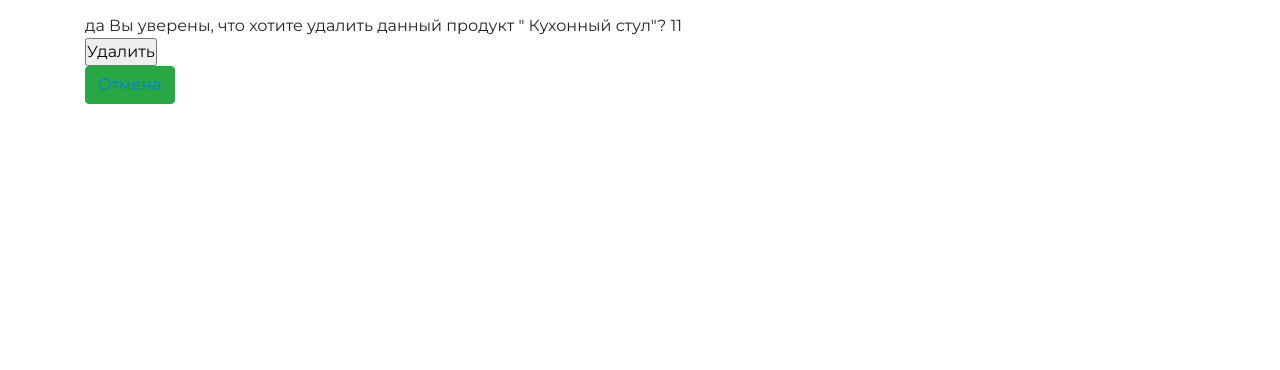
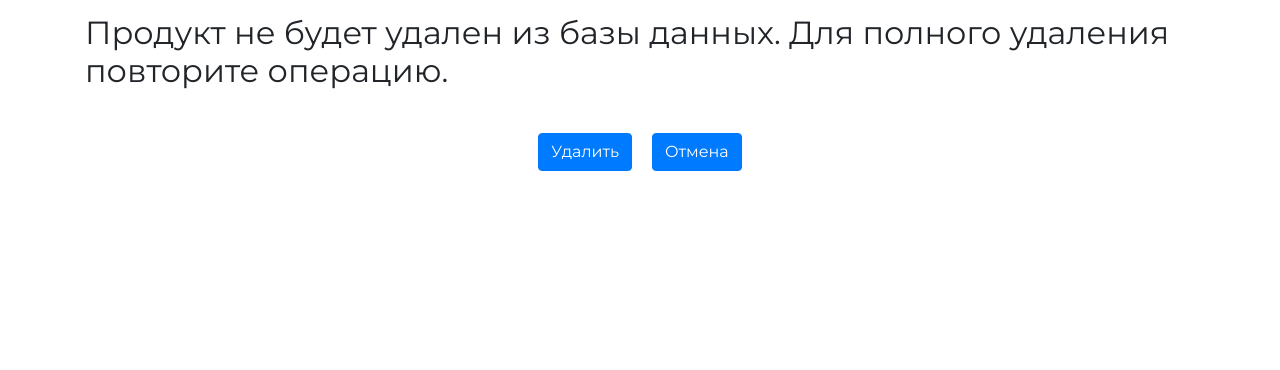
Before and after one commit to PZhirnov/GeekShop2, a Django app: page /admin/products/delete/11/ in a window 1280 px wide. Shown: the part 56-426 px from the top of the page. Run offline with Django 3.2, Linux system fonts and the light colour scheme; a user stored in the database is signed in; data comes from the database, SQL or seed files in the repository; some libraries are stand-ins or nearby versions.

Commit message:
доработал формы

```diff
--- a/geekshop/adminapp/templates/adminapp/product_delete.html
+++ b/geekshop/adminapp/templates/adminapp/product_delete.html
@@ -4,22 +4,19 @@
 
 {% block content %}
     <div class = 'confirmation'>
-        {% if object.is_active %}
-        да
-        {% else %}
-        нет
-        {% endif %}
 
-        Вы уверены, что хотите удалить данный продукт " {{ object.name }}"?
-        {{ object.pk }}
-        <form action="{% url 'admin:product_delete' object.pk %}" method="post">
-            {% csrf_token %}
-            <input class="" type="submit" value="Удалить">
-        </form>
-            <button class="btn btn-success">
-                <a class="" href="{% url 'admin:categories' %}">
-                    Отмена
-                </a>
-            </button>
+        <h2>{{ msg }}</h2>
+        <br>
+        <div class="d-grid gap-2 d-md-flex justify-content-md-center">
+            <form action="{% url 'admin:product_delete' object.pk %}" method="post">
+                {% csrf_token %}
+                <input class="btn btn-primary me-md-2 mstyle" type="submit" value="Удалить">
+            </form>
+
+                    <a class="btn btn-primary mstyle" href="{% url 'admin:products' object.category.id %}">
+                        Отмена
+                    </a>
+
+        </div>
     </div>
 {% endblock %}
--- a/geekshop/adminapp/views.py
+++ b/geekshop/adminapp/views.py
@@ -137,7 +137,7 @@ class UserDelete(DeleteView):
 
     def delete(self, request, *args, **kwarg):
         self.object = self.get_object()
-        if self.object.is_active == False:
+        if not self.object .is_active:
             self.object.delete()
         else:
             self.object.is_active = False
@@ -146,12 +146,12 @@ class UserDelete(DeleteView):
 
     def get_context_data(self, **kwargs):
         context = super(UserDelete, self).get_context_data(**kwargs)
-        self.object = self.get_object()
-        msg_1 = f'Данная операция сделает пользователя {self.object.username} неактивным и не удалит информацию о нем из базы.' \
+        del_user = self.get_object()
+        msg_1 = f'Данная операция сделает пользователя {del_user.username} неактивным и не удалит информацию о нем из базы.' \
                 'Повторный вызов операции приведет к его полному удалению.'
 
-        msg_2 = f"Данная операция полностью удалит пользователя {self.object.username} из базы. Продолжить?"
-        context['msg_warning'] = msg_1 if self.object.is_active else msg_2
+        msg_2 = f"Данная операция полностью удалит пользователя {del_user.username} из базы. Продолжить?"
+        context['msg_warning'] = msg_1 if del_user.is_active else msg_2
         return context
 
 
@@ -333,8 +333,8 @@ class ProductCreateView(CreateView):
     model = Product
     template_name = 'adminapp/create_product.html'
     # success_url = reverse_lazy('adminapp:products', args=['11'])
-    fields = '__all__'
-    # form_class = ProductEditForm
+    # fields = '__all__'
+    form_class = ProductEditForm
 
     def get_context_data(self, **kwargs):
         context = super(ProductCreateView, self).get_context_data(**kwargs)
@@ -399,8 +399,9 @@ class ProductUpdate(UpdateView):
         return context
 
     def get_success_url(self):
-        data = super(ProductUpdate, self).get_context_data()
-        return reverse('adminapp:products', args=[data.get('product').category.id])
+        # data = super(ProductUpdate, self).get_context_data()
+        data = self.get_object()
+        return reverse('adminapp:products', args=[data.category.id])
 
 # def product_delete(request, pk):
 #     title = 'продукт / удаление'
@@ -421,7 +422,16 @@ class ProductUpdate(UpdateView):
 class ProductDelete(DeleteView):
     model = Product
     template_name = 'adminapp/product_delete.html'
-    success_url = reverse_lazy('admin:categories')
+    # success_url = reverse_lazy('admin:categories')
+
+    def get_context_data(self, **kwargs):
+        context = super(ProductDelete, self).get_context_data(**kwargs)
+        # self.object = self.get_object()
+        if self.object.is_active:
+            context['msg'] = 'Продукт не будет удален из базы данных.\n Для полного удаления повторите операцию.'
+        else:
+            context['msg'] = 'Продукт будет полностью удален из базы данных. Вы уверены?'
+        return context
 
     def delete(self, request, *args, **kwarg):
         self.object = self.get_object()
@@ -431,6 +441,10 @@ class ProductDelete(DeleteView):
             self.object.is_active = False
             self.object.save()
         return HttpResponseRedirect(self.get_success_url())
+
+    def get_success_url(self):
+        data = super(ProductDelete, self).get_context_data()
+        return reverse('adminapp:products', args=[data.get('product').category.id])
 
 
 def admin_ajax(request):
@@ -486,7 +500,6 @@ class OrderRead(DetailView):
 
 
 def OrderStatus(request, pk):
-
     order = get_object_or_404(Order, pk=pk)
     title = f'Изменение статуса заказа № {order.id}'
     print(order.id)
--- a/geekshop/static/css/style.css
+++ b/geekshop/static/css/style.css
@@ -1174,3 +1174,7 @@ td:first-child {
 .img_product_show {
     width: 1050px;
 }
+
+.mstyle {
+    margin: 10px;
+}
```
Also changed, not shown: geekshop/adminapp/templates/adminapp/products_cbv.html (+9 -3 lines).
